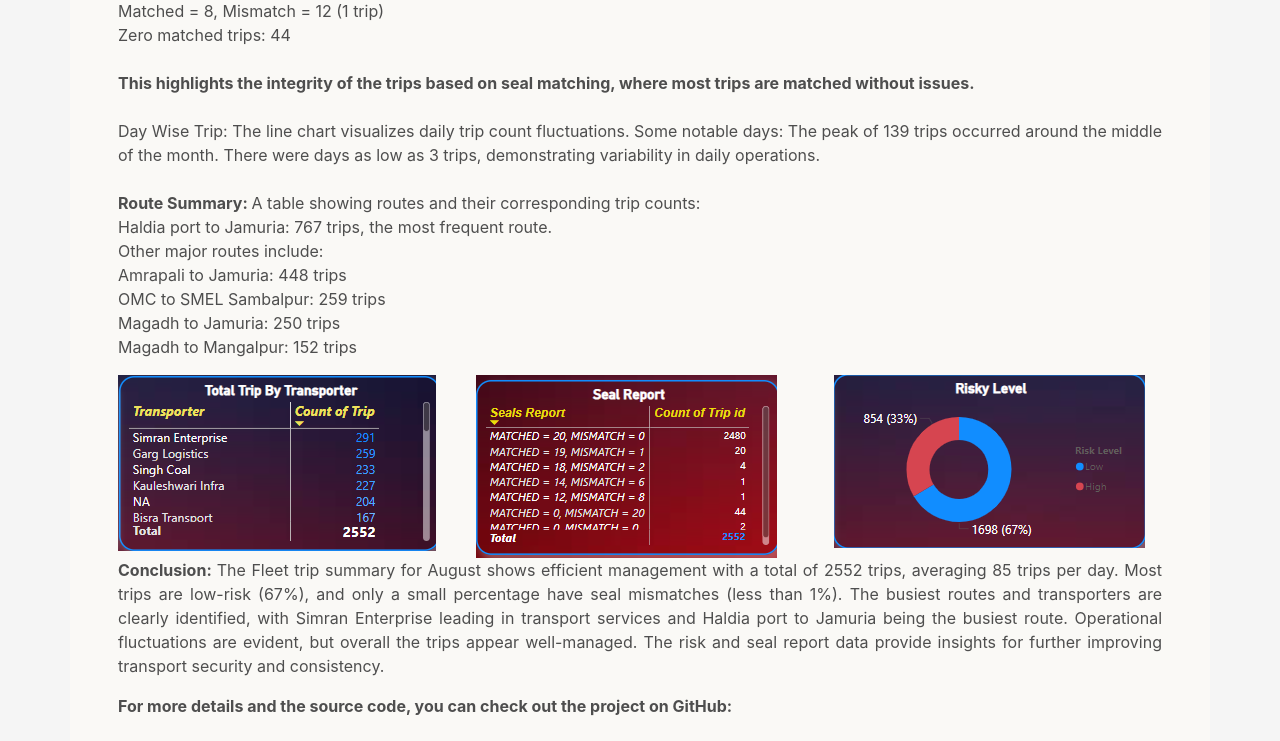
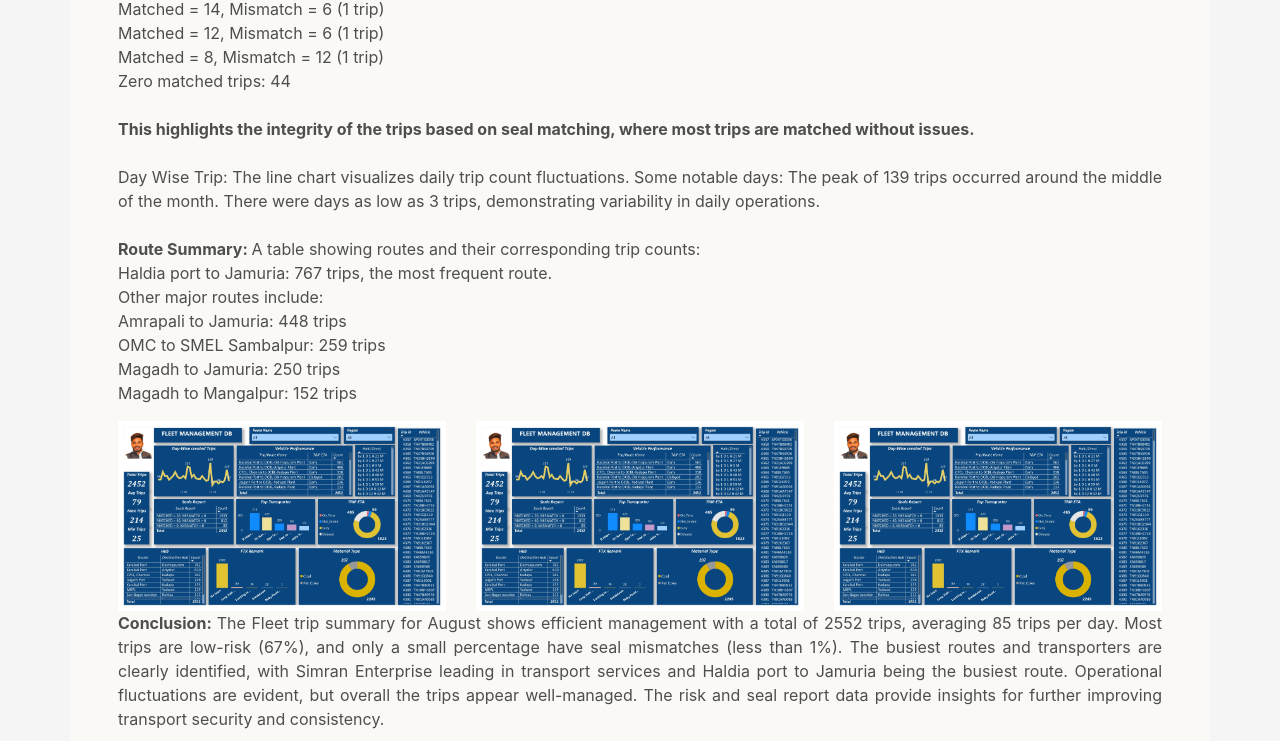
Before and after one commit to gautamkumar05/Portfolio, a plain HTML site: page PBI-SMEL.html in a window 1280 px wide. Shown: the part 1930-2671 px from the top of the page. Drawn offline with Linux system fonts and the light colour scheme.

Commit message:
Update PBI-SMEL.html

```diff
--- a/PBI-SMEL.html
+++ b/PBI-SMEL.html
@@ -119,7 +119,7 @@
         <div class="col-md-16">
           <div class="post-box">
             <div class="post-thumb">
-              <img src="portfolio_media/PBI SMEL AUG.png" class="img-fluid" alt="">
+              <img src="portfolio_media/Fleet.jpg" class="img-fluid" alt="">
             </div>
             <div class="post-meta">
               <h1 class="article-title pbi-title"><strong>Fleet management Dashboard</strong></h1>
@@ -196,13 +196,13 @@
 
     <div class="row">
       <div class="col-md-4">
-        <img src="portfolio_media/PBISMEL1.png" class="img-fluid" alt="">
+        <img src="portfolio_media/Fleet.jpg" class="img-fluid" alt="">
       </div>
       <div class="col-md-4">
-        <img src="portfolio_media/PBISMEL2.png" class="img-fluid" alt="">
+        <img src="portfolio_media/Fleet.jpg" class="img-fluid" alt="">
       </div>
       <div class="col-md-4">
-        <img src="portfolio_media/PBISMEL3.png" class="img-fluid" alt="">
+        <img src="portfolio_media/Fleet.jpg" class="img-fluid" alt="">
       </div>
     </div>
     <p align = "justify"> <B>Conclusion: </B>The Fleet trip summary for August shows efficient management with a total of 2552 trips, averaging 85 trips per day. Most trips are low-risk (67%), and only a small percentage have seal mismatches (less than 1%). The busiest routes and transporters are clearly identified, with Simran Enterprise leading in transport services and Haldia port to Jamuria being the busiest route. Operational fluctuations are evident, but overall the trips appear well-managed. The risk and seal report data provide insights for further improving transport security and consistency.</p>
```
